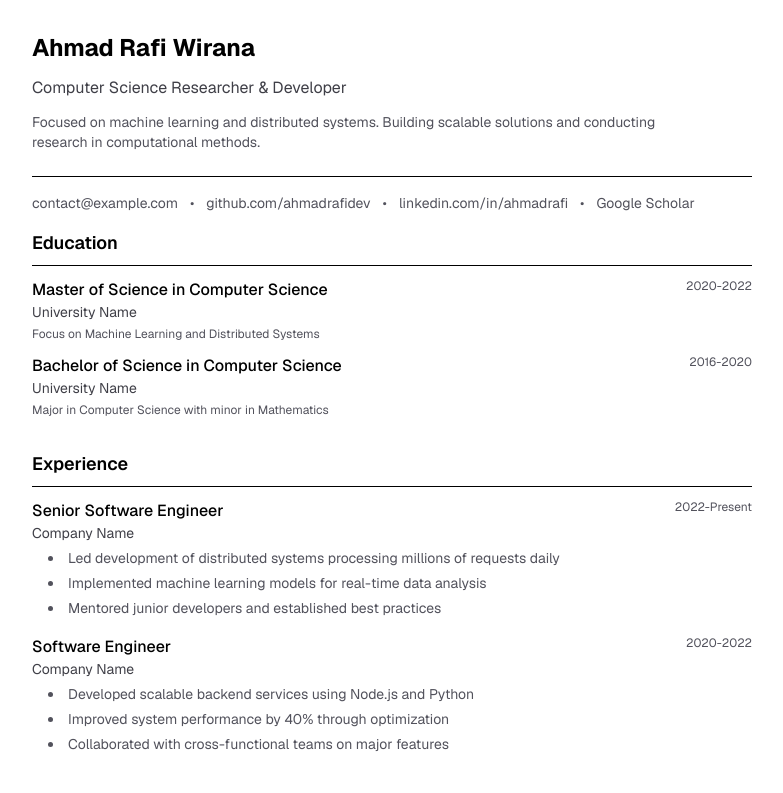
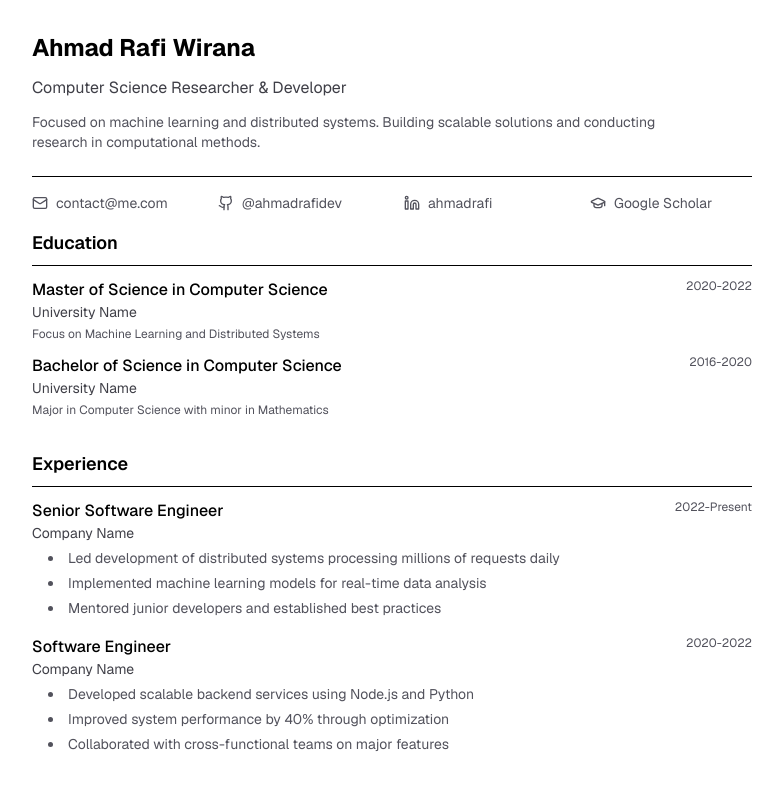
Before and after one commit to ahmadrafidev/cv, a Next.js app: page / in a window 1280 px wide. Shown: the top 793 px of the page, without its empty margins (248-1031 px from the left). Built offline with nearby package versions, Linux system fonts and the light colour scheme.

Commit message:
improve contact information

```diff
--- a/app/page.tsx
+++ b/app/page.tsx
@@ -1,5 +1,6 @@
 import { getAllContent } from '@/lib/content';
 import { ContentData, Education, Experience, Publication, ResearchInterest, Skill } from '@/types/content';
+import { Mail, Github, Linkedin, GraduationCap } from 'lucide-react';
 
 export default async function HomePage() {
   const content = getAllContent() as ContentData;
@@ -7,7 +8,7 @@ export default async function HomePage() {
 
   return (
     <main className="max-w-3xl mx-auto px-4 sm:px-6 py-6 sm:py-8">
-      {/* Header/Introduction */}
+      {/* Introduction */}
       <header className="mb-2 sm:mb-4 border-b pb-4 sm:pb-6">
         <h1 className="text-lg sm:text-2xl font-bold mb-2 sm:mb-3" tabIndex={0}>
           {profile.name}
@@ -22,43 +23,44 @@ export default async function HomePage() {
 
       {/* Contact Information */}
       <section className="mb-2 sm:mb-4" aria-label="Contact Information">
-        <div className="flex flex-wrap gap-2 sm:gap-3 text-xs sm:text-sm text-zinc-600 dark:text-zinc-400">
+        <div className="grid grid-cols-2 md:grid-cols-4 gap-2 md:gap-6">
           <a
             href={`mailto:${profile.contact.email}`}
-            className="hover:text-black dark:hover:text-white transition-colors"
+            className="flex items-center space-x-2 text-xs sm:text-sm text-zinc-600 dark:text-zinc-400 hover:text-black dark:hover:text-white transition-colors"
             aria-label={`Email: ${profile.contact.email}`}
           >
-            {profile.contact.email}
+            <Mail className="h-4 w-4 flex-shrink-0" />
+            <span className="truncate">{profile.contact.email}</span>
           </a>
-          <span aria-hidden="true">•</span>
           <a
             href={`https://github.com/${profile.contact.github}`}
-            className="hover:text-black dark:hover:text-white transition-colors"
+            className="flex items-center space-x-2 text-xs sm:text-sm text-zinc-600 dark:text-zinc-400 hover:text-black dark:hover:text-white transition-colors"
             aria-label={`GitHub profile: ${profile.contact.github}`}
             target="_blank"
             rel="noopener noreferrer"
           >
-            github.com/{profile.contact.github}
+            <Github className="h-4 w-4 flex-shrink-0" />
+            <span className="truncate">@{profile.contact.github}</span>
           </a>
-          <span aria-hidden="true">•</span>
           <a
             href={`https://linkedin.com/in/${profile.contact.linkedin}`}
-            className="hover:text-black dark:hover:text-white transition-colors"
+            className="flex items-center space-x-2 text-xs sm:text-sm text-zinc-600 dark:text-zinc-400 hover:text-black dark:hover:text-white transition-colors"
             aria-label={`LinkedIn profile: ${profile.contact.linkedin}`}
             target="_blank"
             rel="noopener noreferrer"
           >
-            linkedin.com/in/{profile.contact.linkedin}
+            <Linkedin className="h-4 w-4 flex-shrink-0" />
+            <span className="truncate">{profile.contact.linkedin}</span>
           </a>
-          <span aria-hidden="true">•</span>
           <a
             href={`https://scholar.google.com/citations?user=${profile.contact.google_scholar}`}
-            className="hover:text-black dark:hover:text-white transition-colors"
+            className="flex items-center space-x-2 text-xs sm:text-sm text-zinc-600 dark:text-zinc-400 hover:text-black dark:hover:text-white transition-colors"
             aria-label={`Google Scholar profile: ${profile.contact.google_scholar}`}
             target="_blank"
             rel="noopener noreferrer"
           >
-            Google Scholar
+            <GraduationCap className="h-4 w-4 flex-shrink-0" />
+            <span className="truncate">Google Scholar</span>
           </a>
         </div>
       </section>
--- a/content/profile.md
+++ b/content/profile.md
@@ -3,7 +3,7 @@ name: "Ahmad Rafi Wirana"
 title: "Computer Science Researcher & Developer"
 summary: "Focused on machine learning and distributed systems. Building scalable solutions and conducting research in computational methods."
 contact:
-  email: "contact@example.com"
+  email: "contact@me.com"
   github: "ahmadrafidev"
   linkedin: "ahmadrafi"
   twitter: "ahmadrafi"
```
